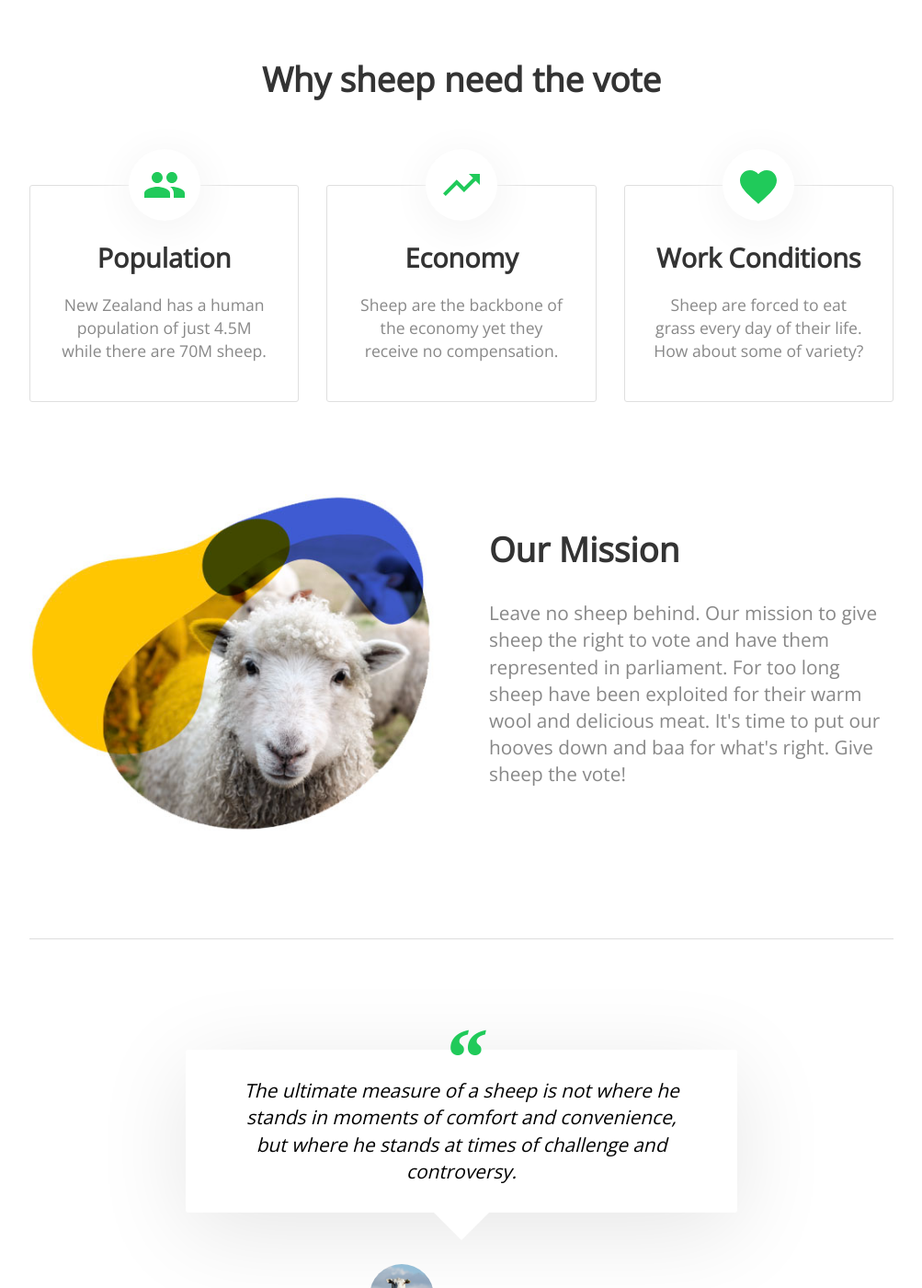
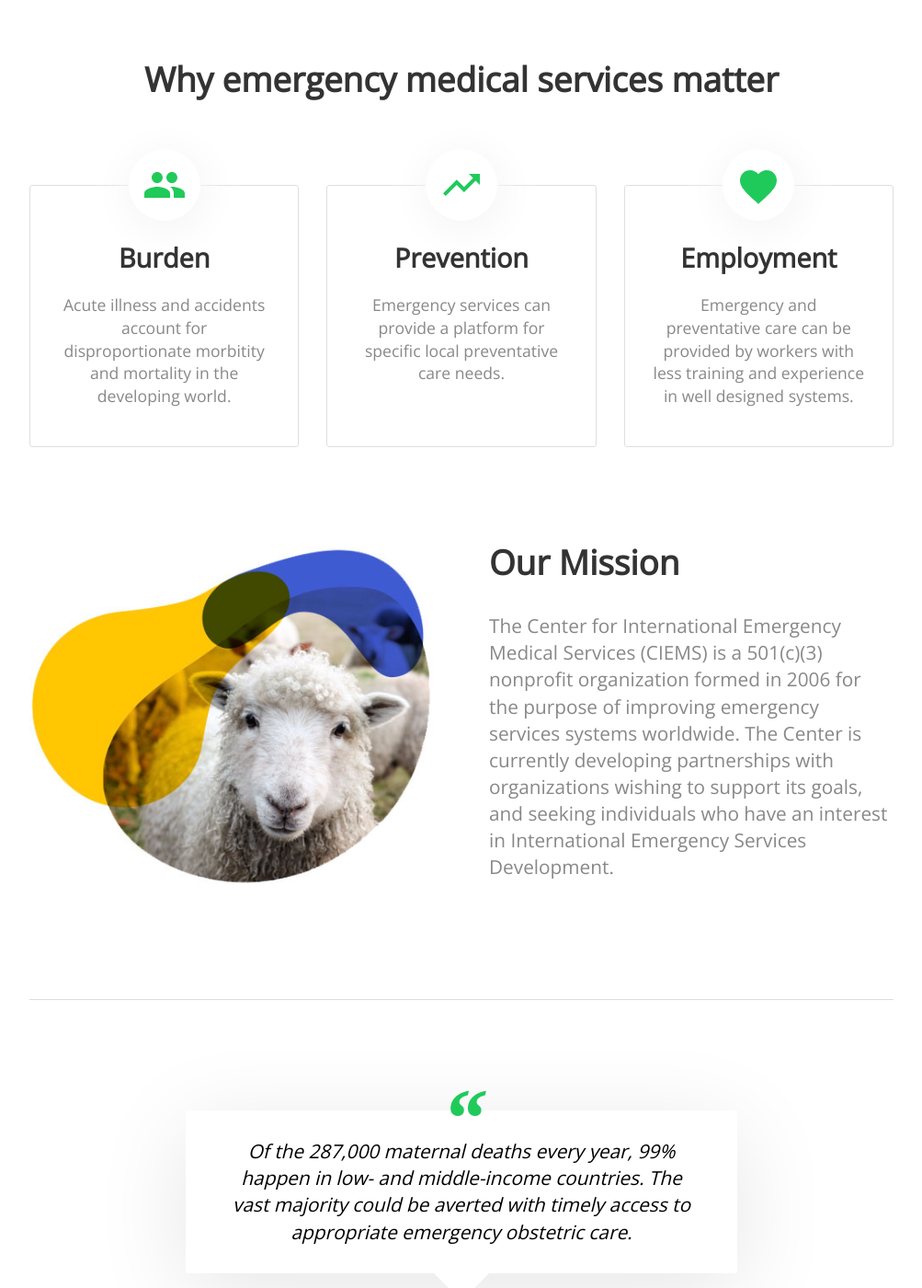
Before and after one commit to dankarlin/ciems, a Jekyll site: the page built from index.html, in a window 1280 px wide and 1400 px high, scrolled down 663 px. Shown: the whole window at 92% size, without its empty margins (138-1141 px from the left). Built offline with Jekyll 4.4.1, drawn with Linux system fonts in a browser that asks for light colours; nearby versions of some CDN libraries; a script that is not in the unit is left out; some of the changed text lies outside the part shown.

Commit message:
Language changes

```diff
--- a/_config.yml
+++ b/_config.yml
@@ -1,20 +1,20 @@
 # ----
 # Site
 
-title: Cause Template
-url: https://clean-oryx.cloudvent.net
+title: CIEMS
+url: https://ciems.org
 baseurl:
 google_analytics_key:
 
 # Values for the jekyll-seo-tag gem (https://github.com/jekyll/jekyll-seo-tag)
 logo: /siteicon.png
-description: Jekyll template with example content for a not-for-profit organisation.
+description: The Center for International Emergency Medical Services (CIEMS) is a 501(c)(3) nonprofit organization based in Colorado, Boston, and New York that was formed in 2006 for the purpose of improving emergency services systems worldwide.
 author:
   name:
   email:
-  twitter: # twitter username without the @ symbol
+  twitter: ciemsorg
 social:
-  name: Cause Template
+  name: CIEMS
   links:
     - https://github.com/CloudCannon/cause-jekyll-template
 
--- a/index.html
+++ b/index.html
@@ -1,13 +1,13 @@
 ---
 layout: default
-title: The Sheep Vote
+title: CIEMS
 ---
 <header>
 	<div class="container">
 		<div class="column">
 			<div>
-				<h1 class="editable">Give sheep the vote</h1>
-				<p class="editable">Sheep are the backbone of the economy yet they receive no compensation.</p>
+				<h1 class="editable">Acute Care For All</h1>
+				<p class="editable">In a modern society we must provide high quality emergency care for the ill and injured.</p>
 				<div class="button">
 					<a href="#donate">Donate Now</a>
 				</div>
@@ -20,25 +20,25 @@ title: The Sheep Vote
 </header>
 
 <div class="container">
-	<h2 class="editable" style="text-align: center;">Why sheep need the vote</h2>
+	<h2 class="editable" style="text-align: center;">Why emergency medical services matter</h2>
 
 	<ul class="thirds">
 		<li>
 			<div class="image">{% include icons/site.html icon="population" %}</div>
-			<h3 class="editable">Population</h3>
-			<p class="editable">New Zealand has a human population of just 4.5M while there are 70M sheep. </p>
+			<h3 class="editable">Burden</h3>
+			<p class="editable">Acute illness and accidents account for disproportionate morbitity and mortality in the developing world. </p>
 		</li>
 
 		<li>
 			<div class="image">{% include icons/site.html icon="economy" %}</div>
-			<h3 class="editable">Economy</h3>
-			<p class="editable">Sheep are the backbone of the economy yet they receive no compensation.</p>
+			<h3 class="editable">Prevention</h3>
+			<p class="editable">Emergency services can provide a platform for specific local preventative care needs.</p>
 		</li>
 
 		<li>
 			<div class="image">{% include icons/site.html icon="conditions" %}</div>
-			<h3 class="editable">Work Conditions</h3>
-			<p class="editable">Sheep are forced to eat grass every day of their life. How about some of variety?</p>
+			<h3 class="editable">Employment</h3>
+			<p class="editable">Emergency and preventative care can be provided by workers with less training and experience in well designed systems.</p>
 		</li>
 	</ul>
 </div>
@@ -51,7 +51,7 @@ title: The Sheep Vote
 		<div>
 			<h2 class="editable">Our Mission</h2>
 
-			<p class="editable">Leave no sheep behind. Our mission to give sheep the right to vote and have them represented in parliament. For too long sheep have been exploited for their warm wool and delicious meat. It's time to put our hooves down and baa for what's right. Give sheep the vote!</p>
+			<p class="editable">The Center for International Emergency Medical Services (CIEMS) is a 501(c)(3) nonprofit organization formed in 2006 for the purpose of improving emergency services systems worldwide. The Center is currently developing partnerships with organizations wishing to support its goals, and seeking individuals who have an interest in International Emergency Services Development.</p>
 		</div>
 	</div>
 </div>
@@ -59,11 +59,11 @@ title: The Sheep Vote
 <div class="container">
 	<hr>
 	<blockquote>
-		<p class="quote editable">The ultimate measure of a sheep is not where he stands in moments of comfort and convenience, but where he stands at times of challenge and controversy.</p>
+		<p class="quote editable">Of the 287,000 maternal deaths every year, 99% happen in low- and middle-income countries. The vast majority could be averted with timely access to appropriate emergency obstetric care.</p>
 		<div class="attribute">
 			<p class="meta">
 				<span class="image"><img class="editable" src="{{ site.baseurl }}/images/wooly.jpg" alt="Wooly"></span>
-				<span class="author editable"><strong>Wooly McBaa</strong></span>
+				<span class="author editable"><strong>Holmer H. et al [BJOC, 2015]</strong></span>
 			</p>
 		</div>
 	</blockquote>
@@ -72,7 +72,7 @@ title: The Sheep Vote
 <div class="darker">
 	<div class="container">
 		<h2 class="editable">Join us</h2>
-		<p class="editable" style="text-align: center;">Sign up to hear the latest news and progress in our fight for the sheep vote.</p>
+		<p class="editable" style="text-align: center;">Sign up to be notified of major updates and opportunities.</p>
 		<form action="{{ site.newsletter_action }}" method="post">
 			<input type="text" name="EMAIL" placeholder="Email">
 			<input type="submit" value="Sign up"/>
```
Also changed, not shown: _data/company.yml (+8 -8 lines).
